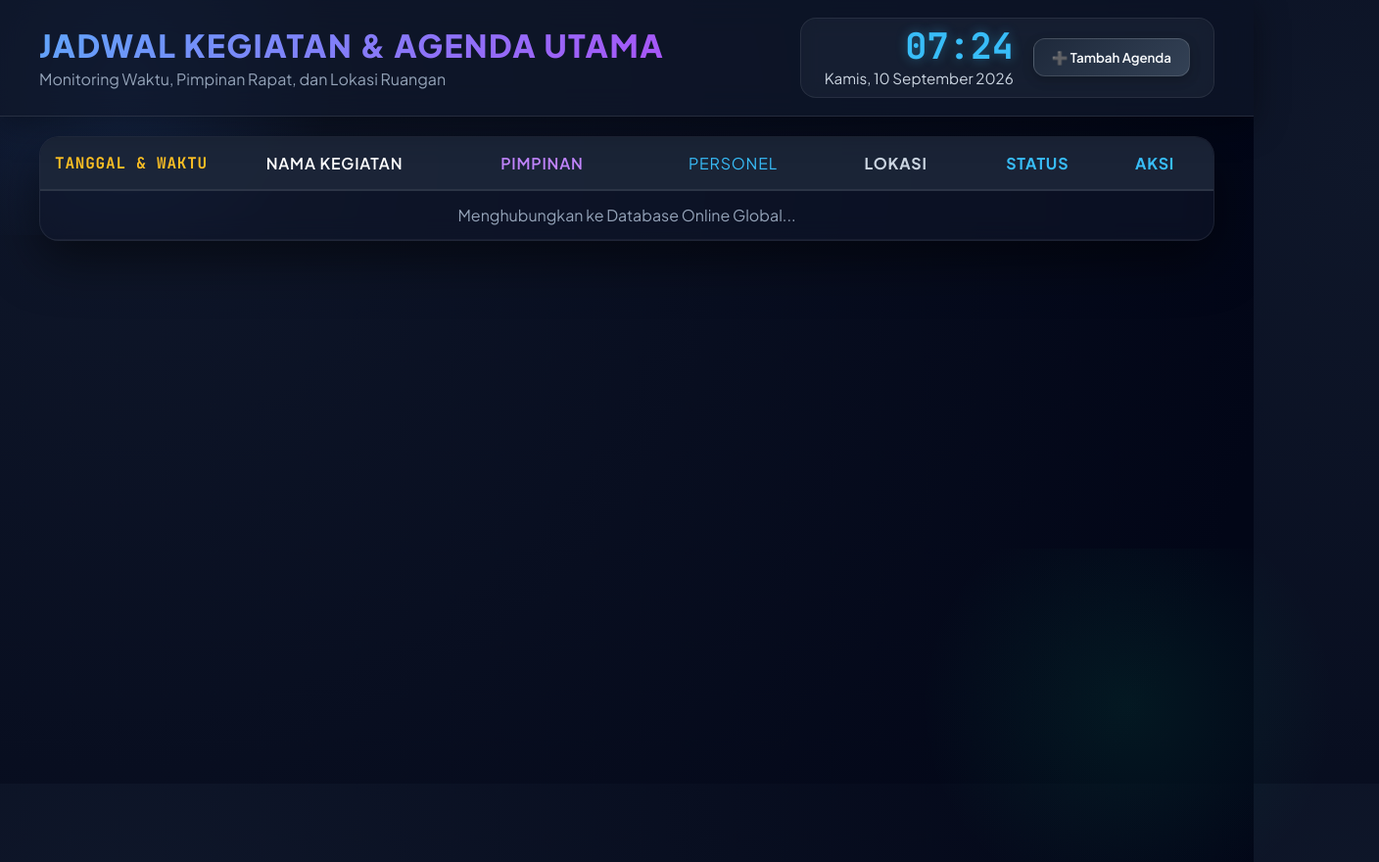
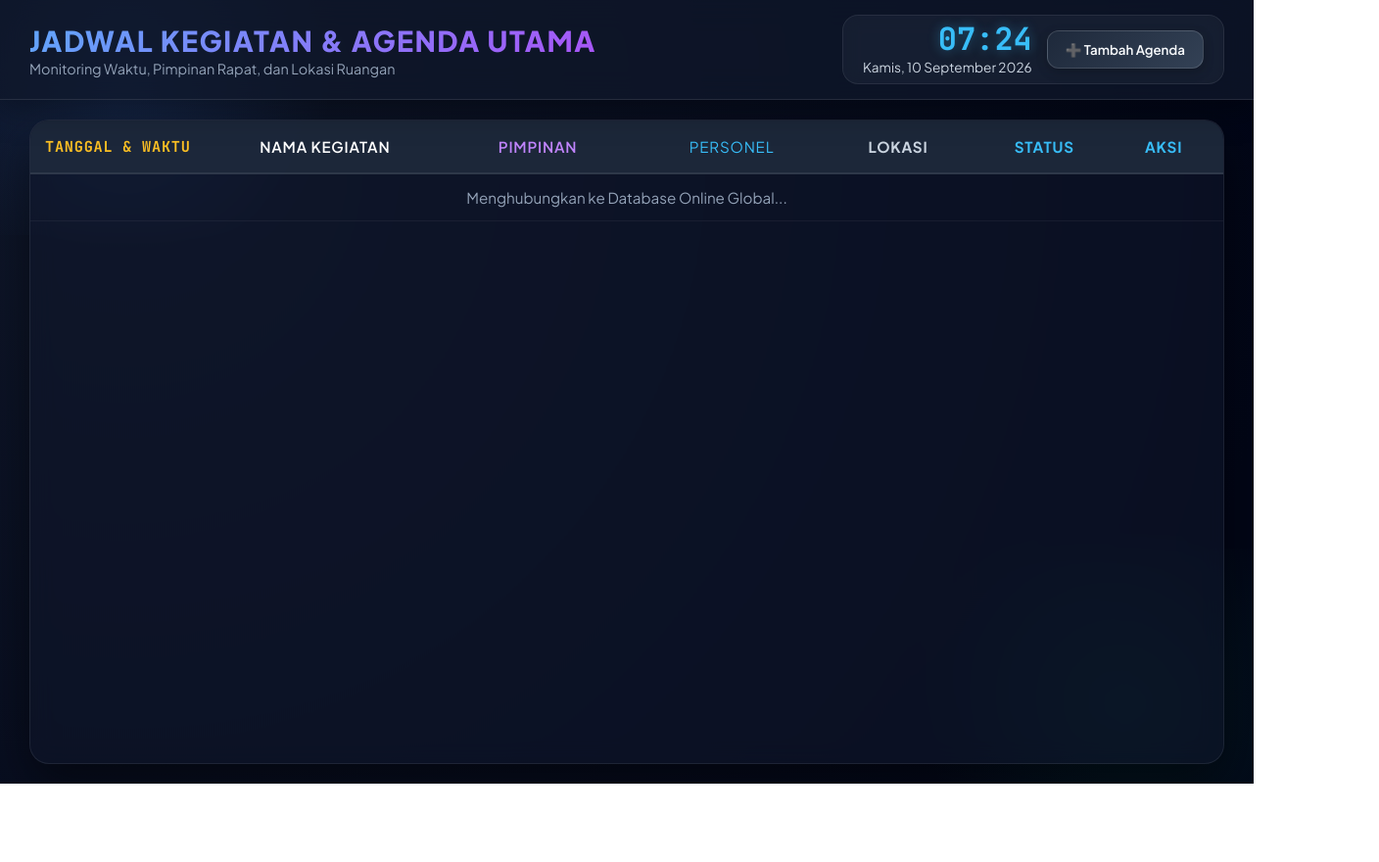
Before and after one commit to ayogawa81/PENGUMUMAN.SLOG, a plain HTML site: page index.html in a window 1280 px wide. Both pictures are taken after a click on the button "🔊 TEKAN UNTUK AKTIFKAN SUARA". Shown: the whole page at 98% size, 1408 px wide, since content can reach past the window. After the commit the page ends 800 px from the top, so only its background shows below. Drawn offline with Linux system fonts and the light colour scheme; no server answers.

Commit message:
Update index.html

```diff
--- a/index.html
+++ b/index.html
@@ -2,10 +2,10 @@
 <html lang="id">
 <head>
 <meta charset="UTF-8">
-<meta name="viewport" content="width=device-width, initial-scale=1.0">
+<!-- Menambahkan viewport-fit=cover untuk TV Kiosk -->
+<meta name="viewport" content="width=device-width, initial-scale=1.0, maximum-scale=1.0, user-scalable=no, viewport-fit=cover">
 <title>Display Jadwal Kegiatan Online Synchronized - Cyber Modern</title>
 
-<!-- Font Google Dipindah ke Tag Link Agar Tidak Diprotes Jekyll -->
 <link rel="preconnect" href="https://fonts.googleapis.com">
 <link rel="preconnect" href="https://fonts.gstatic.com" crossorigin>
 <link href="https://fonts.googleapis.com/css2?family=JetBrains+Mono:wght@500;700&family=Plus+Jakarta+Sans:wght@300;400;600;700;800&display=swap" rel="stylesheet">
@@ -16,13 +16,20 @@
   font-family: 'Plus Jakarta Sans', sans-serif;
 }
 
-body {
+/* Mengunci tampilan tepat sebesar layar TV tanpa scrollbar luar */
+html, body {
+  width: 100%;
+  height: 100%;
+  height: 100vh;
+  height: 100dvh;
+  overflow: hidden;
   background: radial-gradient(circle at 10% 20%, #0f172a 0%, #020617 90%);
   color: #f8fafc;
-  height: 100vh;
+}
+
+body {
   display: flex;
   flex-direction: column;
-  overflow: hidden;
   position: relative;
 }
 
@@ -39,31 +46,32 @@ body::after {
 header {
   background: rgba(15, 23, 42, 0.75);
   backdrop-filter: blur(16px); -webkit-backdrop-filter: blur(16px);
-  padding: 18px 40px; display: flex; justify-content: space-between; align-items: center;
+  padding: 15px 30px; display: flex; justify-content: space-between; align-items: center;
   border-bottom: 1px solid rgba(255, 255, 255, 0.1);
   box-shadow: 0 8px 32px 0 rgba(0, 0, 0, 0.37); z-index: 10;
+  flex-shrink: 0; /* Mencegah header menciut */
 }
 
 .logo-title h1 {
-  font-size: 2rem; font-weight: 800; letter-spacing: 1.5px;
+  font-size: 1.8rem; font-weight: 800; letter-spacing: 1.5px;
   background: linear-gradient(135deg, #60a5fa 0%, #a855f7 100%);
   -webkit-background-clip: text; -webkit-text-fill-color: transparent; text-transform: uppercase;
 }
 
-.logo-title p { color: #94a3b8; font-size: 1rem; margin-top: 4px; font-weight: 400; }
+.logo-title p { color: #94a3b8; font-size: 0.9rem; margin-top: 2px; font-weight: 400; }
 
 .datetime-container {
   text-align: right; background: rgba(30, 41, 59, 0.5); backdrop-filter: blur(10px);
-  padding: 10px 24px; border-radius: 16px; border: 1px solid rgba(255, 255, 255, 0.08);
-  display: flex; align-items: center; gap: 20px;
+  padding: 8px 20px; border-radius: 16px; border: 1px solid rgba(255, 255, 255, 0.08);
+  display: flex; align-items: center; gap: 15px;
 }
 
 #clock {
-  font-family: 'JetBrains Mono', monospace; font-size: 2.3rem; font-weight: 700;
+  font-family: 'JetBrains Mono', monospace; font-size: 2rem; font-weight: 700;
   color: #38bdf8; text-shadow: 0 0 12px rgba(56, 189, 248, 0.4); line-height: 1;
 }
 
-#date { font-size: 0.95rem; color: #cbd5e1; margin-top: 4px; font-weight: 500; }
+#date { font-size: 0.85rem; color: #cbd5e1; margin-top: 4px; font-weight: 500; }
 
 .btn-setting {
   background: linear-gradient(135deg, #1e293b 0%, #334155 100%); color: #f8fafc;
@@ -77,24 +85,36 @@ header {
   transform: translateY(-2px); box-shadow: 0 6px 20px rgba(37, 99, 235, 0.4);
 }
 
-main { flex: 1; padding: 20px 40px; display: flex; flex-direction: column; z-index: 1; overflow-y: auto; }
+/* Kontainer Utama mengisi seluruh sisa layar */
+main {
+  flex: 1;
+  padding: 20px 30px;
+  display: flex;
+  flex-direction: column;
+  z-index: 1;
+  overflow: hidden;
+  height: calc(100% - 90px);
+}
 
 .table-container {
-  width: 100%; background: rgba(15, 23, 42, 0.6); backdrop-filter: blur(12px);
-  border-radius: 20px; overflow: hidden; box-shadow: 0 20px 50px rgba(0, 0, 0, 0.5);
+  width: 100%;
+  height: 100%;
+  background: rgba(15, 23, 42, 0.6); backdrop-filter: blur(12px);
+  border-radius: 20px; overflow-y: auto; box-shadow: 0 20px 50px rgba(0, 0, 0, 0.5);
   border: 1px solid rgba(255, 255, 255, 0.08);
 }
 
 table { width: 100%; border-collapse: separate; border-spacing: 0; text-align: left; }
 
 th {
-  background: rgba(30, 41, 59, 0.8); color: #38bdf8; font-size: 1rem; font-weight: 700;
+  position: sticky; top: 0; z-index: 5;
+  background: rgba(30, 41, 59, 0.95); color: #38bdf8; font-size: 0.95rem; font-weight: 700;
   padding: 16px 15px; text-transform: uppercase; letter-spacing: 0.8px;
   border-bottom: 2px solid rgba(255, 255, 255, 0.08);
 }
 
 td {
-  padding: 14px 15px; font-size: 1rem; color: #e2e8f0;
+  padding: 14px 15px; font-size: 0.95rem; color: #e2e8f0;
   border-bottom: 1px solid rgba(255, 255, 255, 0.05); vertical-align: middle; transition: background 0.2s;
 }
 
@@ -189,7 +209,7 @@ tr:hover td { background: rgba(51, 65, 85, 0.3); }
 .btn-add:hover { transform: translateY(-1px); box-shadow: 0 4px 15px rgba(16, 185, 129, 0.4); }
 
 #tizenAudioUnlocker {
-  position: fixed; top: 0; left: 0; width: 100%; height: 100%;
+  position: fixed; top: 0; left: 0; width: 100vw; height: 100vh;
   background: rgba(2, 6, 23, 0.96); z-index: 99999;
   display: flex; flex-direction: column; justify-content: center; align-items: center;
   color: white; text-align: center; padding: 20px;
@@ -200,7 +220,7 @@ tr:hover td { background: rgba(51, 65, 85, 0.3); }
 
 <div id="tizenAudioUnlocker">
   <h1 style="font-size: 2.2rem; margin-bottom: 15px; color: #38bdf8; font-weight: 800; letter-spacing: 1px;">SISTEM MONITORING JADWAL</h1>
-  <p style="font-size: 1.1rem; margin-bottom: 30px; color: #94a3b8; max-width: 500px;">Tekan tombol OK / Enter pada remote TV untuk mengaktifkan audio otomatis.</p>
+  <p style="font-size: 1.1rem; margin-bottom: 30px; color: #94a3b8; max-width: 500px;">Tekan tombol OK / Enter pada remote TV untuk mengaktifkan audio otomatis & Fullscreen.</p>
   <button id="btnUnlockTizen" onclick="bukaKunciAudioTizen()" style="padding: 18px 40px; font-size: 1.3rem; font-weight: 700; background: linear-gradient(135deg, #10b981 0%, #059669 100%); color: white; border: none; border-radius: 14px; cursor: pointer; box-shadow: 0 10px 30px rgba(16,185,129,0.4);" autofocus>
     🔊 TEKAN UNTUK AKTIFKAN SUARA
   </button>
@@ -315,6 +335,17 @@ const iconPencil = '<svg viewBox="0 0 24 24"><path d="M3 17.25V21h3.75L17.81 9.9
 const iconTrash = '<svg viewBox="0 0 24 24"><path d="M6 19c0 1.1.9 2 2 2h8c1.1 0 2-.9 2-2V7H6v12zM19 4h-3.5l-1-1h-5l-1 1H5v2h14V4z"/></svg>';
 const iconSave = '<svg viewBox="0 0 24 24"><path d="M9 16.17L4.83 12l-1.42 1.41L9 19 21 7l-1.41-1.41z"/></svg>';
 
+function requestFullScreenNative() {
+  const elem = document.documentElement;
+  if (elem.requestFullscreen) {
+    elem.requestFullscreen();
+  } else if (elem.webkitRequestFullscreen) { /* Safari / Chrome Android */
+    elem.webkitRequestFullscreen();
+  } else if (elem.msRequestFullscreen) { /* IE11 */
+    elem.msRequestFullscreen();
+  }
+}
+
 function generateOptionsHTML(max, selectedVal) {
   let html = '';
   for (let i = 0; i < max; i++) {
@@ -347,6 +378,7 @@ function initAudioEngine() {
 
 function bukaKunciAudioTizen() {
   initAudioEngine();
+  requestFullScreenNative();
   document.getElementById('tizenAudioUnlocker').style.display = 'none';
   playChimeNotification([523.25, 659.25, 783.99]);
 }
```
